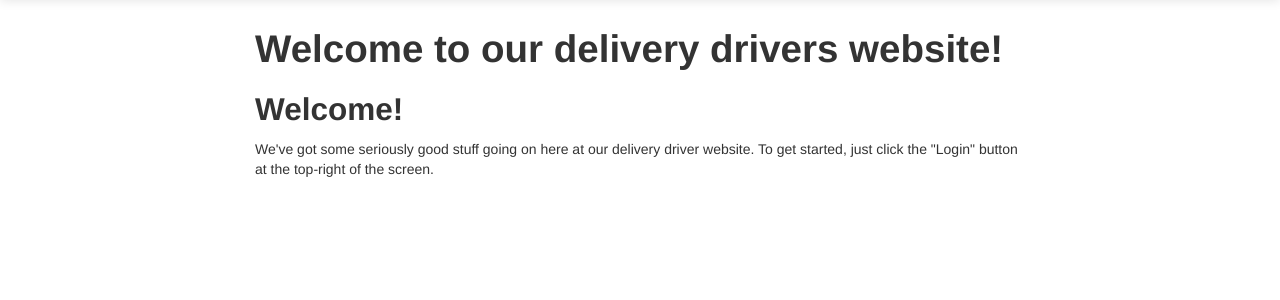
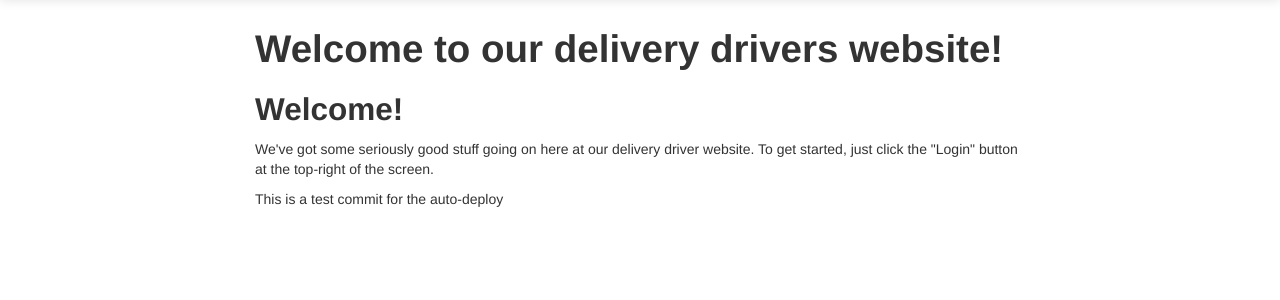
Before and after one commit to mustang2009cobra/cs462, a CodeIgniter app: page /index.php/home/logout in a window 1280 px wide. Shown: the part 41-341 px from the top of the page. Run offline with CodeIgniter, Linux system fonts and the light colour scheme.

Commit message:
Test commit for auto-deploy

```diff
--- a/Lab3/application/views/pages/home.php
+++ b/Lab3/application/views/pages/home.php
@@ -37,6 +37,7 @@ if($user){
 			<h2>Welcome!</h2>
 			<p>We've got some seriously good stuff going on here at our delivery driver website. To get started, just
             click the "Login" button at the top-right of the screen.</p>
+            <p>This is a test commit for the auto-deploy</p>
 		</div>
 		<div class="span2"></div>
 	</div>
```
